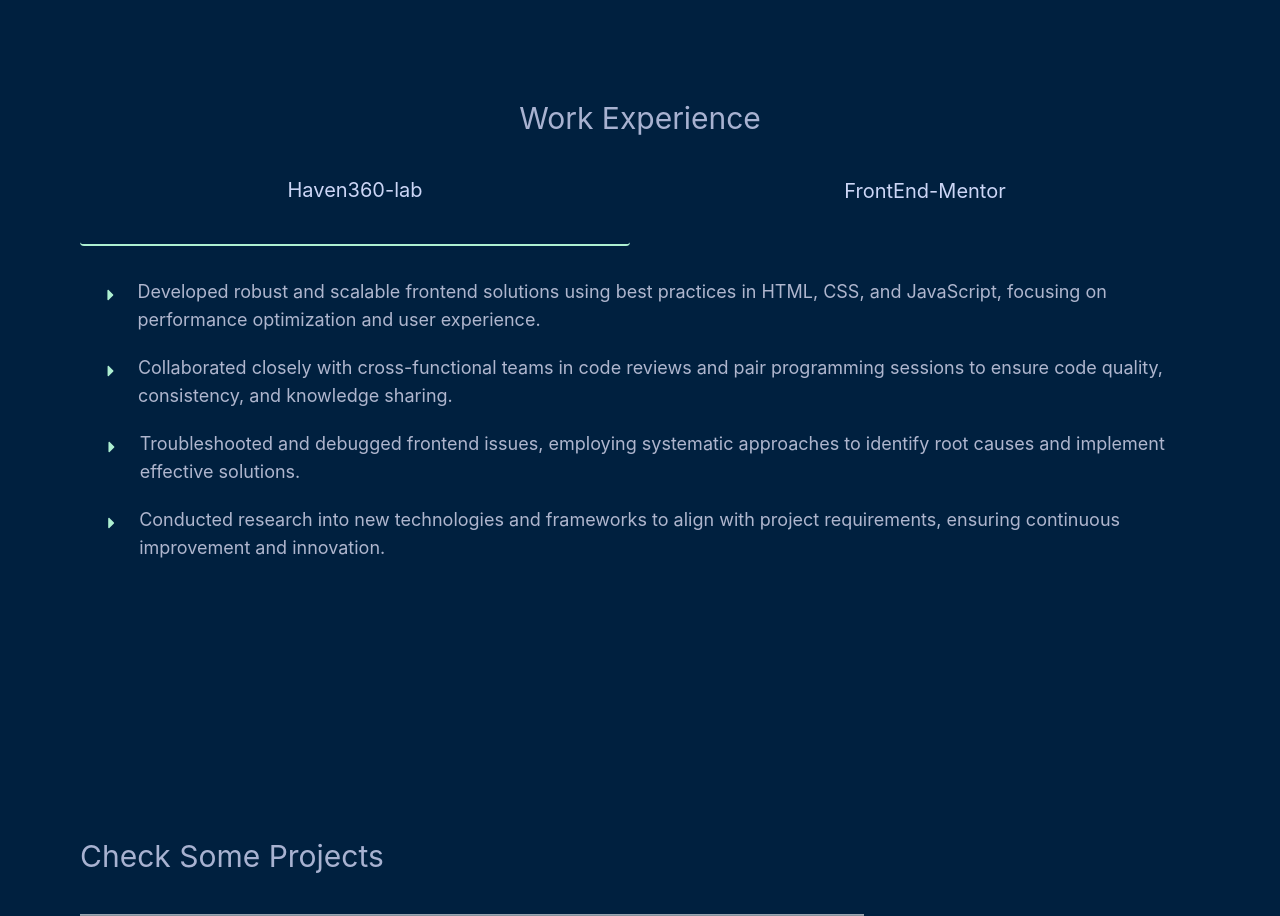
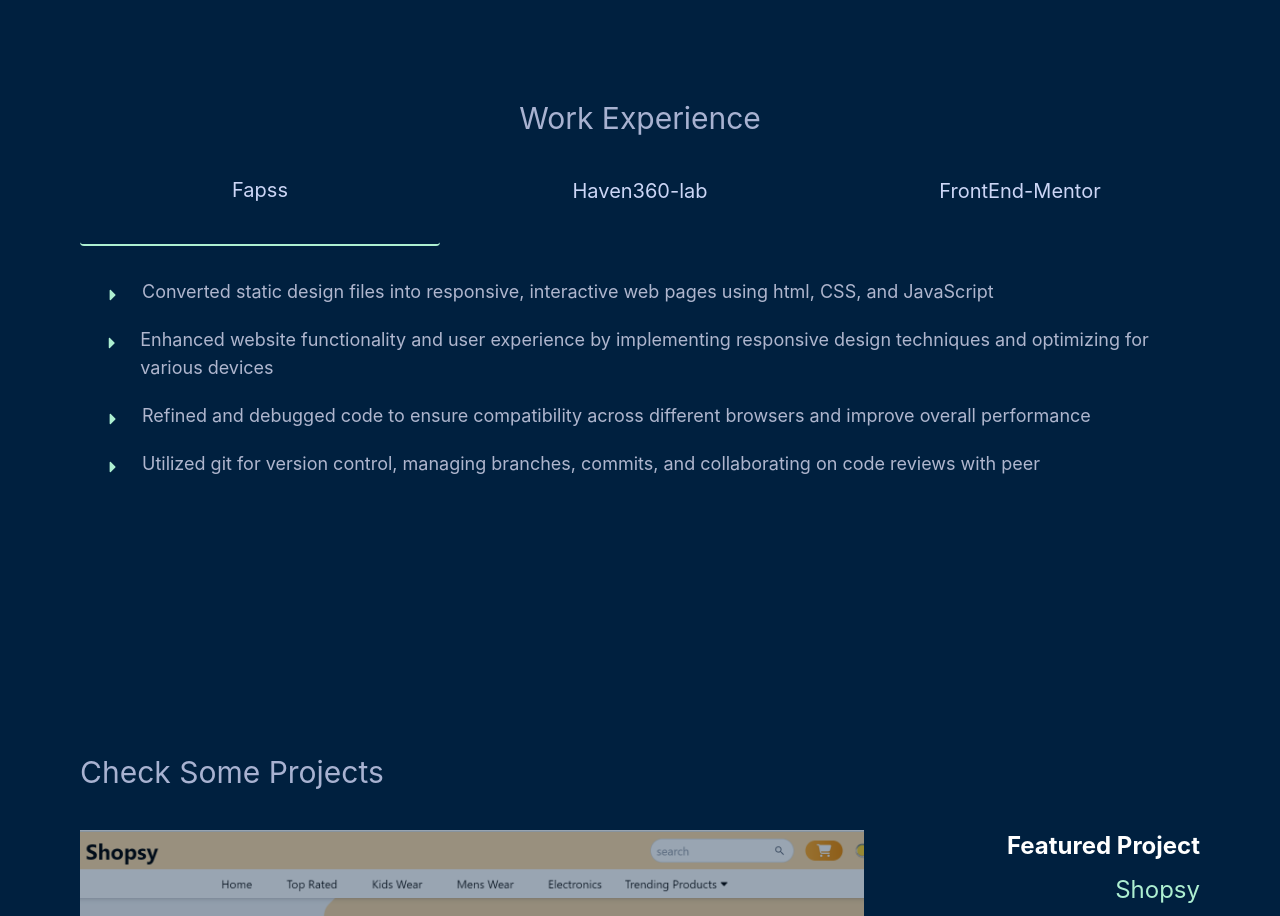
Before and after one commit to Kaddesh/my-portfolio, a React (Create React App) app: page / in a window 1280 px wide. Shown: the part 2760-3676 px from the top of the page. Built offline with nearby package versions, Linux system fonts and the light colour scheme.

Commit message:
add experience

```diff
--- a/src/components/experience.jsx
+++ b/src/components/experience.jsx
@@ -4,6 +4,12 @@
 import AnimateInView from './animate';
 
 const content = [
+  [
+    "Converted static design files into responsive, interactive web pages using html, CSS, and JavaScript",
+    "Enhanced website functionality and user experience by implementing responsive design techniques and optimizing for various devices",
+    "Refined and debugged code to ensure compatibility across different browsers and improve overall performance",
+    "Utilized git for version control, managing branches, commits, and collaborating on code reviews with peer"
+  ],
   [
     "Developed robust and scalable frontend solutions using best practices in HTML, CSS, and JavaScript, focusing on performance optimization and user experience.",
     "Collaborated closely with cross-functional teams in code reviews and pair programming sessions to ensure code quality, consistency, and knowledge sharing.",
@@ -27,7 +33,7 @@
       };
 
 
-  const buttons = ["Haven360-lab", "FrontEnd-Mentor"];
+  const buttons = ["Fapss", "Haven360-lab", "FrontEnd-Mentor"];
 
   return (
     <section id="section3" className="flex flex-col gap-4 mt-40 lg:mt-60 mx-10 lg:max-w-[1200px] lg:mx-auto">
```
